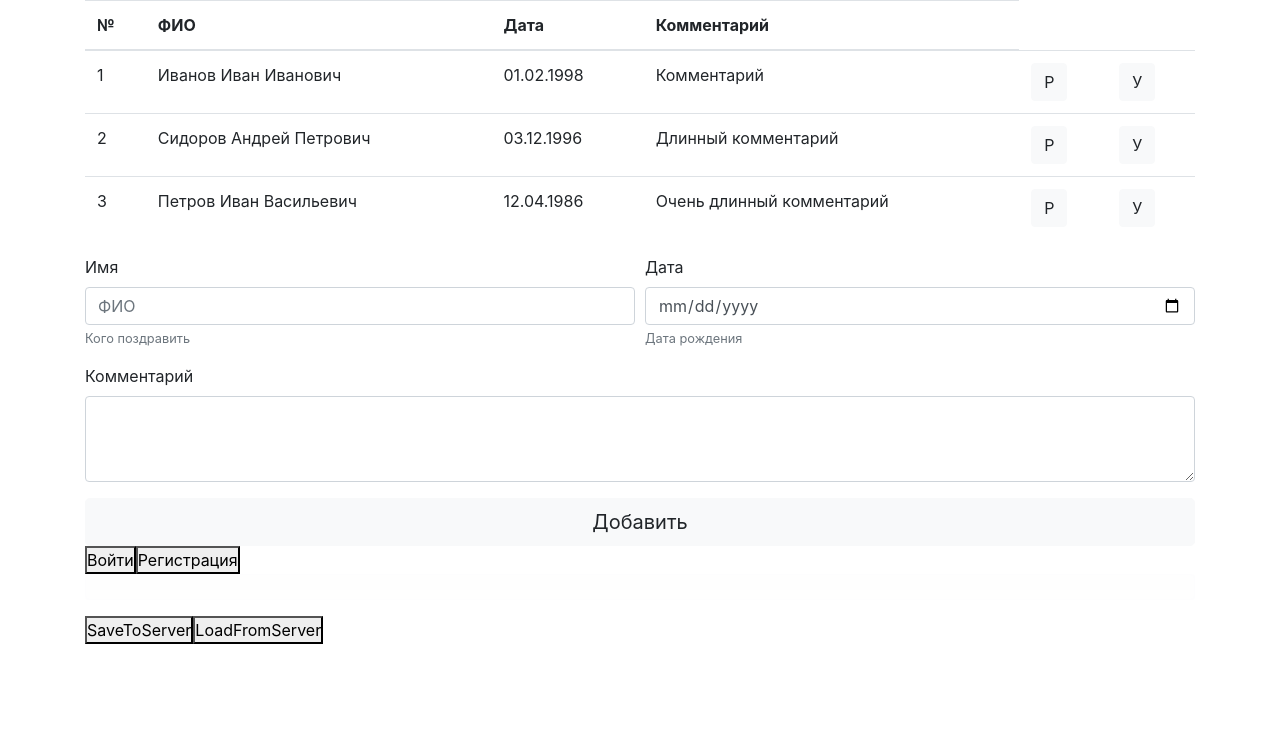
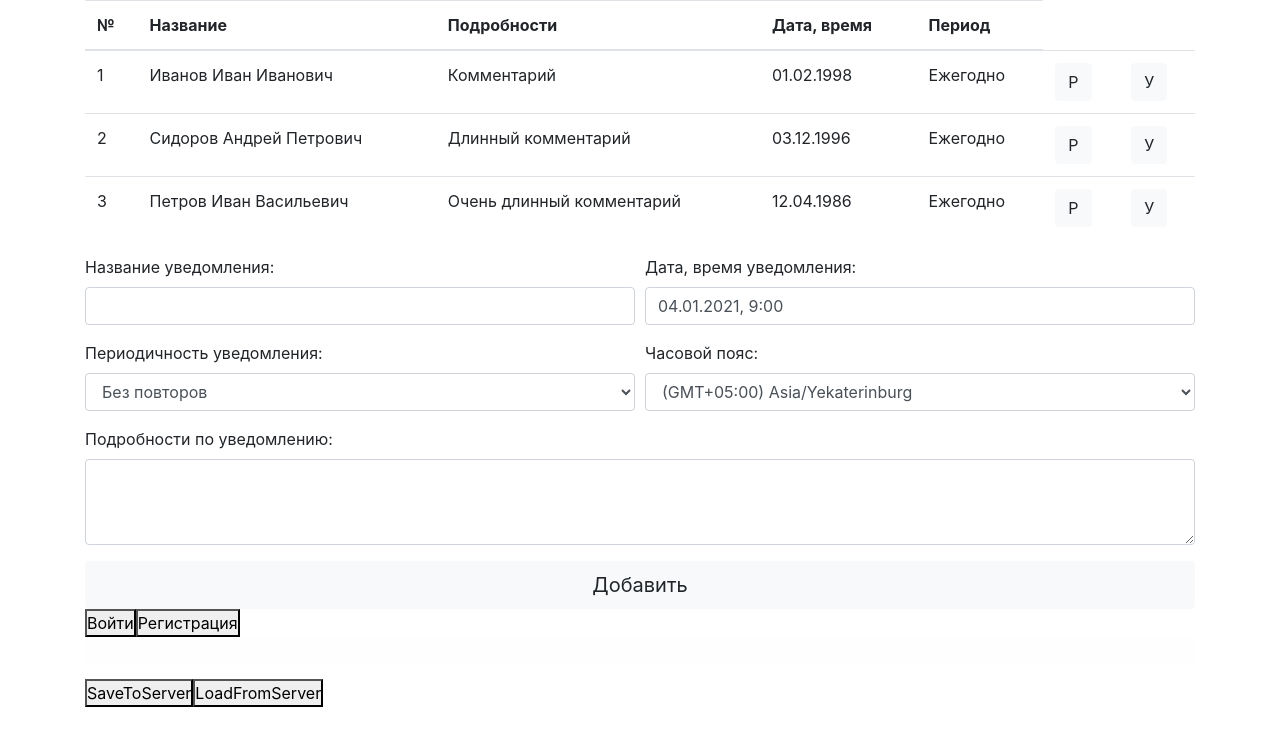
Before and after one commit to saework/mynotif-client, a React (Create React App) app: page / in a window 1280 px wide. Shown: the top 746 px of the page. Built offline with nearby package versions, Linux system fonts and the light colour scheme.

Commit message:
начало работы над расширенным функционалом

```diff
--- a/package.json
+++ b/package.json
@@ -15,6 +15,7 @@
     "axios": "^0.21.1",
     "bootstrap": "^4.5.3",
     "connected-react-router": "^6.8.0",
+    "date-fns": "^2.16.1",
     "eslint-plugin-import": "^2.22.0",
     "eslint-plugin-jsx-a11y": "^6.3.1",
     "eslint-plugin-react": "^7.20.3",
@@ -24,9 +25,11 @@
     "jquery-ui": "^1.12.1",
     "lodash": "^4.17.20",
     "moment": "^2.29.1",
+    "moment-timezone": "^0.5.32",
     "node-sass": "^4.14.1",
     "react": "^17.0.1",
     "react-bootstrap": "^1.4.0",
+    "react-datepicker": "^3.3.0",
     "react-dom": "^17.0.1",
     "react-redux": "^7.2.2",
     "react-router-dom": "^5.2.0",
@@ -64,6 +67,7 @@
   "devDependencies": {
     "@types/jquery": "^3.5.5",
     "@types/lodash": "^4.14.167",
+    "@types/react-datepicker": "^3.1.2",
     "@types/react-redux": "^7.1.15",
     "@types/react-router-dom": "^5.1.7",
     "eslint-config-airbnb-typescript": "^12.0.0",
--- a/src/components/main-form.tsx
+++ b/src/components/main-form.tsx
@@ -6,11 +6,33 @@ import $ from "jquery";
 import { connect } from "react-redux";
 // import Functions from "../functions";
 import moment from "moment";
+import momenttz from "moment-timezone";
+import DatePicker, { registerLocale, setDefaultLocale } from  "react-datepicker";
+import ru from 'date-fns/locale/ru';
+import setHours from "date-fns/setHours";
+import setMinutes from "date-fns/setMinutes";
+import "react-datepicker/dist/react-datepicker.css";
 import { getCurrentId } from "../functions";
 import { addBdRow, editBdRow } from "../actions/actions";
-import { IAction, IRootReducer, IBdRows, IBdRow, IStore } from "../interfaces";
+import { IAction, IRootReducer, IBdRows, IBdRow, IStore, ItmzObj } from "../interfaces";
+registerLocale('ru', ru)
+
 // import { store } from "../store/store";
 // import { extendWith } from "lodash";
+const TIMEZONE = "Asia/Yekaterinburg";
+const DEFAULTPERIOD = "Без повторов";
+const periodArr =["Без повторов",  "Ежедневно", "Еженедельно", "ПН-ПТ", "Ежемесячно", "Ежегодно"];
+//const TIMEZONE = "Europe/Moscow";
+
+const timeZones = momenttz.tz.names();
+const tmzArr: ItmzObj[]=[];
+for(let i in timeZones)
+{
+  const tmzObj: ItmzObj =
+  {timeZoneValue:  timeZones[i],
+   timeZoneText: " (GMT"+moment.tz(timeZones[i]).format('Z')+") " + timeZones[i]}
+   tmzArr.push(tmzObj);
+}
 
 interface IProps {
   addBdRow: (newbdRow: IBdRow) => void;
@@ -21,6 +43,21 @@ interface IProps {
 function MainForm(props: IProps) {
   // const bdRows = props.bdRows;
   const [validated, setValidated] = useState(false);
+  const [startDate, setStartDate] = useState<any>(
+    setHours(setMinutes(new Date(), 0), 9)
+  );
+
+  const tmzSelectField = (tmzObj: any) => {
+    return(
+      <option value={tmzObj.timeZoneValue}>{tmzObj.timeZoneText}</option>
+    )
+  }
+  const periodSelectField = (period: string) => {
+    return(
+      <option value={period}>{period}</option>
+    )
+  }
+
 
   const handleAddButtonClick = (e: React.SyntheticEvent) => {
     e.preventDefault();
@@ -31,8 +68,10 @@ function MainForm(props: IProps) {
     } else {
       const buttonAdd = $("#buttonAdd").html();
       const persNameVal:string= $("#persName").val() as string;
-      const bdDateVal:string = $("#bdDate").val() as string;
+      const bdDateVal:string = $("#bdDateTime").val() as string;
       const bdCommVal:string = $("#bdComm").val() as string;
+      const bdTmzVal:string = $("#bdTmz").val() as string;
+      console.log(bdDateVal);
 
       if (buttonAdd === "Добавить") {
         const newbdRow: IBdRow = {
@@ -67,27 +106,60 @@ function MainForm(props: IProps) {
         <Form noValidate validated={validated} onSubmit={handleAddButtonClick}>
           <Form.Row>
             <Form.Group as={Col} controlId="persName">
-              <Form.Label>Имя</Form.Label>
-              <Form.Control required type="text" placeholder="ФИО" />
+              <Form.Label>Название уведомления:</Form.Label>
+              <Form.Control required type="text" />
               <Form.Control.Feedback type="invalid">
                 Заполните поле
               </Form.Control.Feedback>
-              <Form.Text className="text-muted">Кого поздравить</Form.Text>
+              {/* <Form.Text className="text-muted">Название уведомления</Form.Text> */}
             </Form.Group>
 
-            <Form.Group as={Col} controlId="bdDate">
-              <Form.Label>Дата</Form.Label>
+            {/* <Form.Group as={Col} controlId="bdDate">
+              <Form.Label>Дата, время уведомления:</Form.Label>
               <Form.Control required type="date" placeholder="01.02.1989" />
               <Form.Control.Feedback type="invalid">
                 Заполните поле
               </Form.Control.Feedback>
-              <Form.Text className="text-muted">Дата рождения</Form.Text>
+            </Form.Group> */}
+
+            <Form.Group as={Col} controlId="bdDate">
+              <Form.Label>Дата, время уведомления:</Form.Label>
+              <DatePicker
+                id="bdDateTime"
+                className="form-control"
+                locale="ru"
+                selected={startDate}
+                onChange={date => date && setStartDate(date)}
+                showTimeSelect
+                // timeFormat="HH:mm"
+                // dateFormat="mm dd, yyyy h:mm aa"
+                dateFormat="Pp"
+              />
+            </Form.Group>
+
+          </Form.Row>
+
+          <Form.Row>
+            <Form.Group as={Col} controlId="bdPeriod">
+              <Form.Label>Периодичность уведомления:</Form.Label>
+              <Form.Control as="select" defaultValue={DEFAULTPERIOD}>
+                {periodArr.map((period: string)=> periodSelectField(period))}
+              </Form.Control>
+            </Form.Group>
+
+            <Form.Group as={Col} controlId="bdTmz">
+              <Form.Label>Часовой пояс:</Form.Label>
+              <Form.Control as="select" defaultValue={TIMEZONE}>
+                {tmzArr.map((tmzObj: any)=> tmzSelectField(tmzObj))}
+              </Form.Control>
             </Form.Group>
           </Form.Row>
+
           <Form.Group controlId="bdComm">
-            <Form.Label>Комментарий</Form.Label>
+            <Form.Label>Подробности по уведомлению:</Form.Label>
             <Form.Control as="textarea" rows={3} />
           </Form.Group>
+
           {/* <Button type="submit" variant="success" size="lg" block>Добавить</Button> */}
           <Button id="buttonAdd" type="submit" variant="light" size="lg" block>
             Добавить
--- a/src/components/main-info.jsx
+++ b/src/components/main-info.jsx
@@ -37,9 +37,10 @@ function MainInfo(props) {
           <thead>
             <tr>
               <th>№</th>
-              <th>ФИО</th>
-              <th>Дата</th>
-              <th>Комментарий</th>
+              <th>Название</th>
+              <th>Подробности</th>
+              <th>Дата, время</th>
+              <th>Период</th>
             </tr>
           </thead>
           <tbody>
@@ -47,8 +48,9 @@ function MainInfo(props) {
               <tr key={bdRow.id}>
                 <td>{index + 1}</td>
                 <td>{bdRow.persName}</td>
+                <td>{bdRow.bdComm}</td>
                 <td>{bdRow.bdDate}</td>
-                <td>{bdRow.bdComm}</td>
+                <td>Ежегодно</td>
                 <td>
                   <div>
                     <Button
--- a/src/interfaces.ts
+++ b/src/interfaces.ts
@@ -26,3 +26,7 @@ export interface IAction {
   type: string,
   payload: TActionPayload
 }
+export interface ItmzObj {
+  timeZoneValue: string,
+  timeZoneText: string
+}
--- a/src/style.scss
+++ b/src/style.scss
@@ -19,7 +19,14 @@
   display: flex;
   justify-content: center;
 }
-
+.react-datepicker__input-container {
+   width: inherit;
+  display: inherit;
+}
+.react-datepicker-wrapper {
+   width: 100%;
+  display: block;
+}
 
 .d1{
   width: 50px;
```
Also changed, not shown: 2 other files (tests, documents, lock files or other folders).
